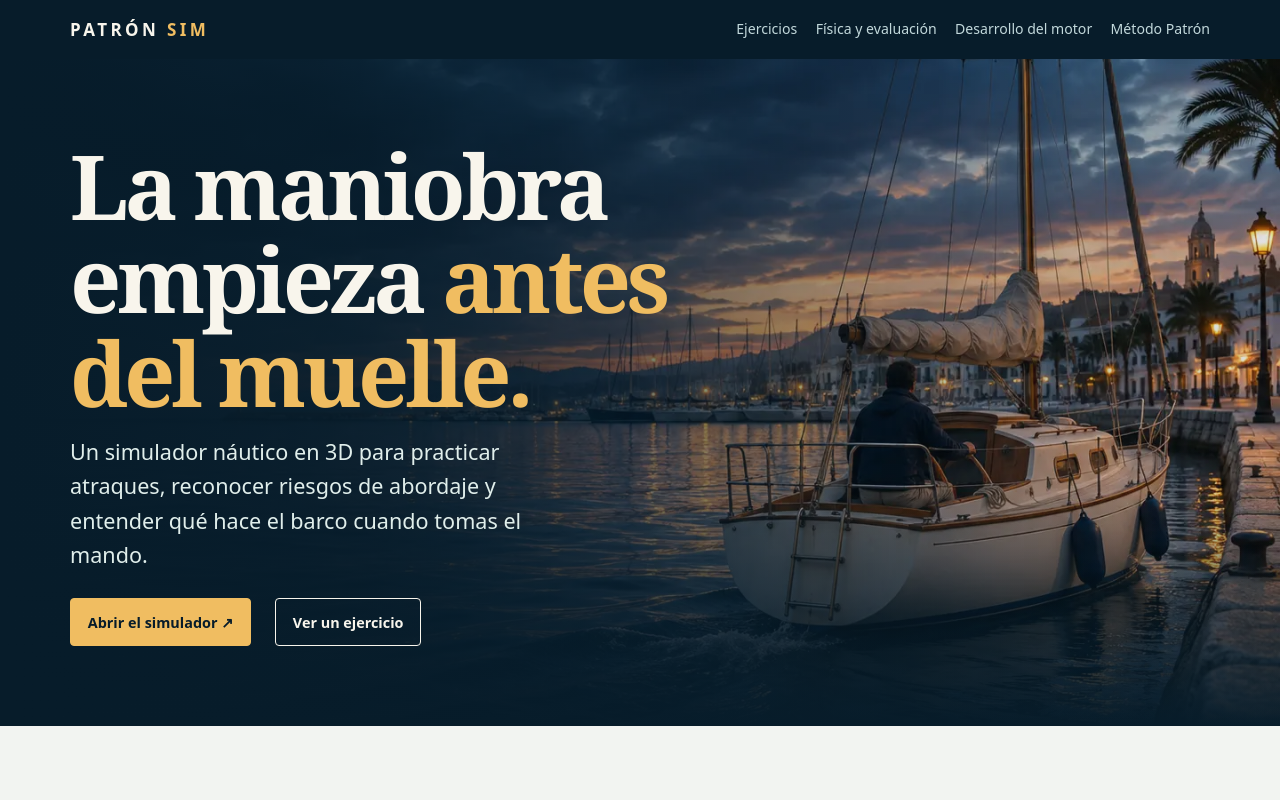
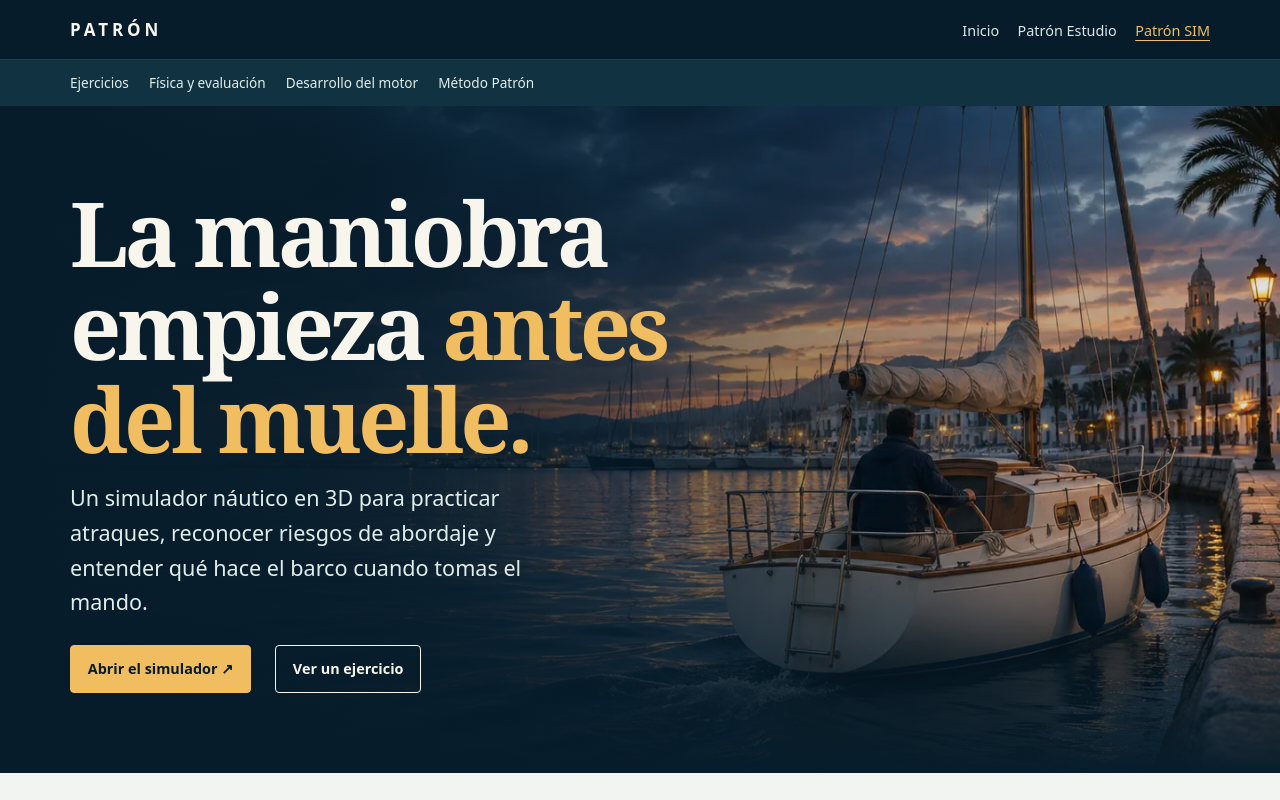
Before and after one commit to antoniofcano/patron-web, a plain HTML site: page sim.html in a window 1280 px wide. Shown: the top 800 px of the page. Drawn offline with Linux system fonts and the light colour scheme.

Commit message:
feat(web): conectar inicio, Patrón Estudio y Patrón SIM

```diff
--- /dev/null
+++ b/assets/site-nav.css
@@ -0,0 +1,13 @@
+.site-header { position:relative; background:#071c2a; color:#f8f5ec; border-bottom:1px solid #ffffff22; }
+.site-header .site-nav { display:flex; align-items:center; justify-content:space-between; flex-wrap:wrap; gap:.65rem 1.25rem; width:min(1140px,calc(100% - 40px)); margin:auto; padding:1rem 0; }
+.site-brand { color:inherit; font-weight:900; letter-spacing:.23em; text-decoration:none; }
+.site-links { display:flex; align-items:center; flex-wrap:wrap; gap:.35rem 1.15rem; list-style:none; padding:0; margin:0; }
+.site-links a, .site-footer-links a { color:#d8e8e9; font-size:.9rem; text-decoration:none; text-underline-offset:.3em; }
+.site-links a[aria-current="page"] { color:#f0bd61; text-decoration:underline; }
+.site-links a:hover, .site-brand:hover, .site-footer-links a:hover { text-decoration:underline; }
+.site-header a:focus-visible, .site-footer-links a:focus-visible, .site-section-nav a:focus-visible { outline:2px solid #79e0dd; outline-offset:4px; }
+.site-footer-links { display:flex; justify-content:flex-start; flex-wrap:wrap; gap:.65rem 1.2rem; padding:.65rem 0; }
+.site-section-nav { background:#103241; color:#e0eeeb; }
+.site-section-nav .site-section-inner { display:flex; flex-wrap:wrap; justify-content:flex-start; gap:.55rem 1.25rem; width:min(1140px,calc(100% - 40px)); margin:auto; padding:.75rem 0; font-size:.85rem; }
+.site-section-inner a { color:inherit; text-decoration:none; }
+.site-section-inner a:hover { text-decoration:underline; }
--- a/sim.html
+++ b/sim.html
@@ -65,19 +65,24 @@
       .split,.grid { grid-template-columns:1fr }
     }
   </style>
+<link rel="stylesheet" href="./assets/site-nav.css">
 </head>
 <body>
-  <header>
-    <nav class="wrap" aria-label="Navegación principal">
-      <a class="brand" href="./" aria-label="Inicio de Patrón">PATRÓN <span>SIM</span></a>
-      <div class="navlinks">
+  <header class="site-header">
+  <nav class="site-nav" aria-label="Navegación de Patrón">
+    <a class="site-brand" href="./" aria-label="Patrón, inicio">PATRÓN</a>
+    <ul class="site-links">
+      <li><a href="./">Inicio</a></li>
+      <li><a href="./metodo.html">Patrón Estudio</a></li>
+      <li><a href="./sim.html" aria-current="page">Patrón SIM</a></li>
+    </ul>
+  </nav>
+</header><div class="site-section-nav"><nav class="site-section-inner" aria-label="Secciones de SIM">
         <a href="#ejercicios">Ejercicios</a>
         <a href="#fisica">Física y evaluación</a>
         <a href="#desarrollo-fisica">Desarrollo del motor</a>
         <a href="#metodo">Método Patrón</a>
-      </div>
-    </nav>
-  </header>
+      </nav></div>
   <main>
     <div class="hero dark">
       <img src="./assets/sim-hero.webp" width="1440" height="960" alt="" fetchpriority="high">
@@ -219,11 +224,6 @@
       </div>
     </section>
   </main>
-  <footer>
-    <div class="wrap footer-row">
-      <a class="brand" href="./">PATRÓN <span>SIM</span></a>
-      <a href="./metodo.html">Patrón Estudio</a>
-    </div>
-  </footer>
+  <footer><div class="wrap"><nav class="site-footer-links" aria-label="Seguir explorando Patrón"><a href="./">Inicio</a><a href="./metodo.html">Patrón Estudio</a><a href="./sim.html">Patrón SIM</a></nav></div></footer>
 </body>
 </html>
```
Also changed, not shown: index.html (+15 -5 lines), metodo.html (+12 -2 lines).
